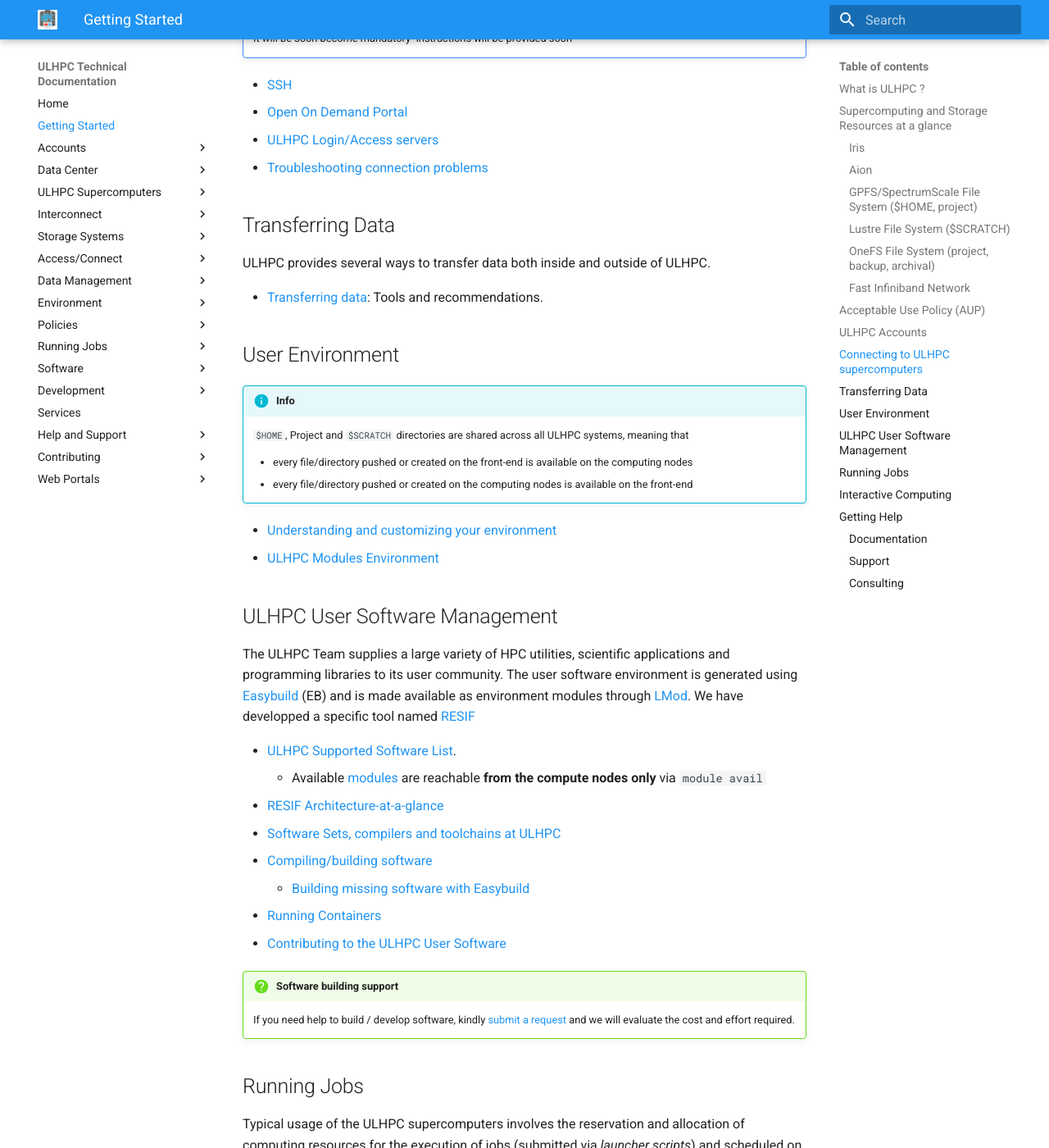
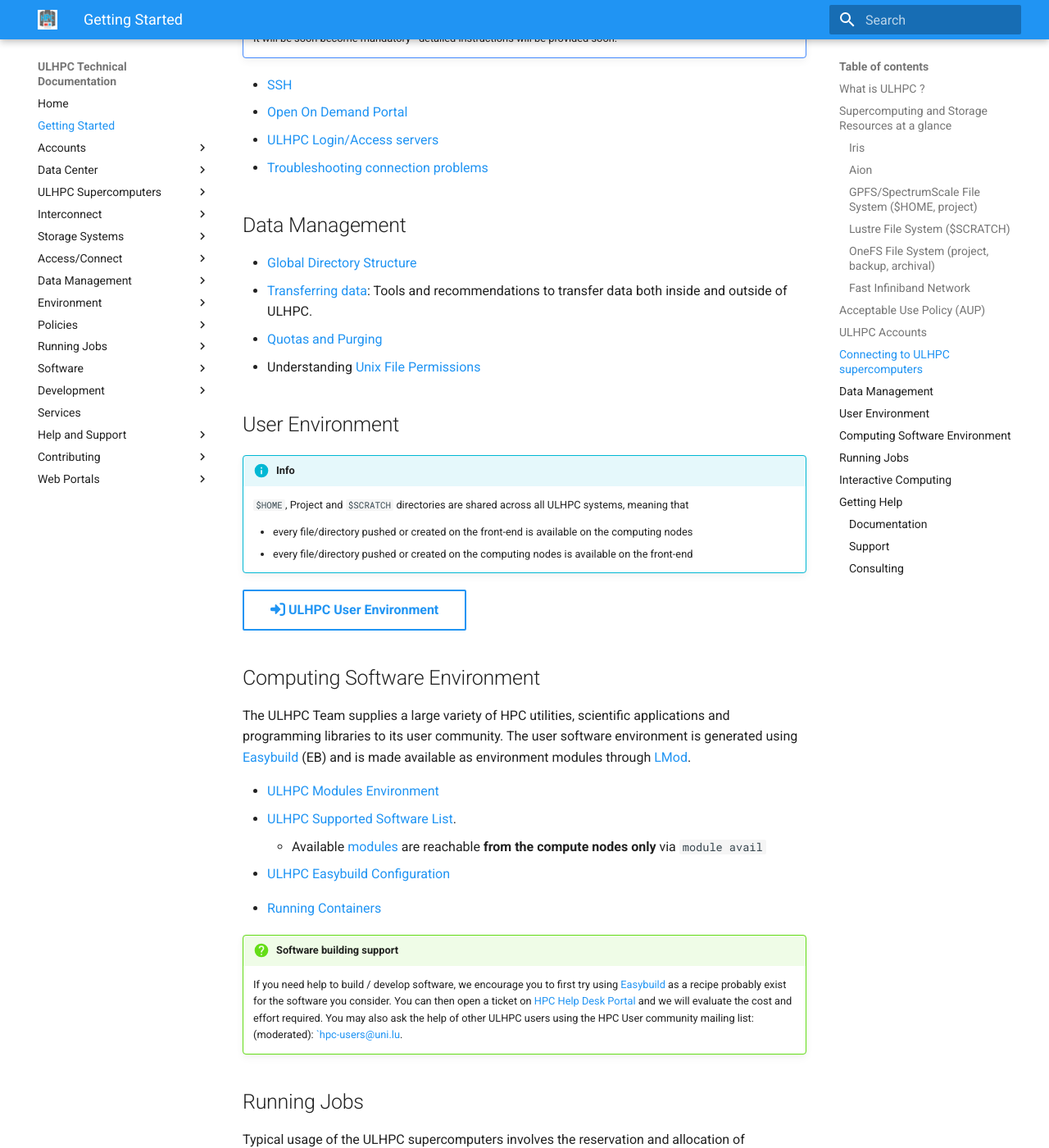
Before and after one commit to ULHPC/ulhpc-docs, an MkDocs documentation site: the page built from docs/getting-started.md, in a window 1280 px wide and 1400 px high, scrolled down 4709 px. Shown: the whole window at 82% size. Built offline with MkDocs 1.6.1 and Material for MkDocs 9.7.7, drawn with Linux system fonts in a browser that asks for light colours; comment, search, counter and statistics services are not loaded; some of the changed text lies outside the part shown.

Commit message:
professional support
Signed-off-by: Sebastien Varrette <Sebastien.Varrette@uni.lu>

```diff
--- a/docs/getting-started.md
+++ b/docs/getting-started.md
@@ -139,7 +139,7 @@ In order to use the ULHPC facilities, you need to have a user account with an as
 ## Connecting to ULHPC supercomputers
 
 !!! check "MFA is *strongly encouraged* for all ULHPC users"
-    It will be soon become mandatory- instructions will be provided soon
+    It will be soon become mandatory - detailed instructions will be provided soon.
 
 <!-- * [Multi-Factor Authentication (MFA)](connect/mfa.md)-->
 
@@ -150,12 +150,14 @@ In order to use the ULHPC facilities, you need to have a user account with an as
 
 <!-- * [Live status](https://hpc.uni.lu/live-status/motd/) -->
 
-## Transferring Data
+## Data Management
 
-ULHPC provides several ways to transfer data both inside and outside
+* [Global Directory Structure](data/layout.md)
+* [Transferring data](data/transfer.md): Tools and recommendations to transfer data both inside and outside
 of ULHPC.
+* [Quotas and Purging](filesystems/quotas.md)
+* Understanding [Unix File Permissions](filesystems/unix-file-permissions.md)
 
-* [Transferring data](data/transfer.md): Tools and recommendations.
 
 ## User Environment
 
@@ -166,43 +168,56 @@ of ULHPC.
     * every file/directory pushed or created on the front-end is available on the computing nodes
     * every file/directory pushed or created on the computing nodes is available on the front-end
 
-* [Understanding and customizing your environment](environment/index.md)
-* [ULHPC Modules Environment](environment/modules.md)
+[:fontawesome-solid-sign-in-alt: ULHPC User Environment](environment/index.md){: .md-button .md-button--link }
 
-## ULHPC User Software Management
+<!-- * [Understanding and customizing your environment](environment/index.md) -->
+<!-- * [ULHPC Modules Environment](environment/modules.md) -->
+<!-- * [ULHPC Easybuild Configuration](environment/easybuild.md) -->
+
+<!-- ### User Software Management -->
+
+## Computing Software Environment
 
 The ULHPC Team supplies a large variety of HPC utilities, scientific applications and programming libraries to its user community.
-The user software environment is generated using [Easybuild](https://easybuild.readthedocs.io) (EB) and is made available as environment modules through [LMod](https://lmod.readthedocs.io/). We have developped a specific tool named [RESIF](software/resif.md)
+The user software environment is generated using [Easybuild](https://easybuild.readthedocs.io) (EB) and is made available as environment modules through [LMod](https://lmod.readthedocs.io/). <!-- We have developped a specific tool named [RESIF](software/resif.md) -->
 
+* [ULHPC Modules Environment](environment/modules.md)
 * [ULHPC Supported Software List](./software/index.md).
     - Available [modules](./environment/modules.md) are reachable **from the compute nodes only** via `module avail`
-* [RESIF Architecture-at-a-glance](software/resif.md)
-* [Software Sets, compilers and toolchains at ULHPC](software/swsets.md)
-* [Compiling/building software](development/software/index.md)
-    - [Building missing software with Easybuild](development/software/easybuild.md)
+* [ULHPC Easybuild Configuration](environment/easybuild.md)
+
+<!-- * [RESIF Architecture-at-a-glance](software/resif.md) -->
+<!-- * [Software Sets, compilers and toolchains at ULHPC](software/swsets.md) -->
+<!-- * [Compiling/building software](development/software/index.md) -->
+<!--     - [Building missing software with Easybuild](development/software/easybuild.md) -->
 * [Running Containers](containers/index.md)
-* [Contributing to the ULHPC User Software](development/software/contributing.md)
+<!-- * [Contributing to the ULHPC User Software](development/software/contributing.md) -->
 
 !!! question "Software building support"
-	If you need help to build / develop software, kindly [submit a request](https://hpc-tracker.uni.lu) and
-	we will evaluate the cost and effort required.
+	If you need help to build / develop software, we encourage you to first try using [Easybuild](environment/easybuild.md) as a recipe probably exist for the software you consider.
+    You can then open a ticket on [HPC Help Desk Portal](support/index.md#help-desk) and we will evaluate the cost and effort required.
+    You may also ask the help of other ULHPC users using the HPC User community mailing list: (moderated): [`hpc-users@uni.lu](mailto:hpc-users 'at' uni.lu).
 
 ## Running Jobs
 
 Typical usage of the ULHPC supercomputers involves the reservation and allocation of computing resources for the execution of jobs (submitted via _launcher scripts_) and scheduled on the platform thanks to a Resource and Job Management Systems (RJMS) - [Slurm](https://slurm.schedmd.com/documentation.html) in our case.
 
-* [Slurm overview](slurm/index.md)
-* [Convenient Slurm Commands](slurm/commands.md)
+[:fontawesome-solid-sign-in-alt: Slurm on ULHPC clusters](slurm/index.md){: .md-button .md-button--link }
+[:fontawesome-solid-sign-in-alt: Convenient Slurm Commands](slurm/commands.md){: .md-button .md-button--link }
+
 * [Rich set of launcher scripts examples](slurm/launchers.md)
-* [Fairshare and Job Accounting](slurm/fairsharing.md)
+* [Fairshare](slurm/fairsharing.md)
+* [Job Priority and Backfilling](jobs/priority.md)
+* [Job Accounting and Billing](jobs/billing.md)
+
 
 ## Interactive Computing
 
 ULHPC also supports interactive computing.
 
-* [Interactive jobs](slurm/interactive.md)
-* [Jupyter Notebook](services/jupyter.md)
-* [Interactive Big Data Analytics with Spark](bigdata/spark.md)
+* [Interactive jobs](jobs/interactive.md)
+<!-- * [Jupyter Notebook](services/jupyter.md) -->
+<!-- * [Interactive Big Data Analytics with Spark](bigdata/spark.md) -->
 
 
 ## Getting Help
@@ -236,5 +251,10 @@ We have always maintained an extensive [documentation](https://hpc-docs.uni.lu)
 
 ### Consulting
 
-Expert-level service and support can be provided by the University HPC staff in the form of pools of 4-hour specialized help, at 480€ VAT excluded (equivalent to 120€ per hour expert rate EA).
-Service and support activities include but are not limited to HPC training on facilities utilization, software installation, HPC workflow development. For more details: see [ULHPC Consulting Services](support/professional-services.md)
+{%
+   include-markdown "support/professional-services.md"
+   start="<!--intro-start-->"
+   end="<!--intro-end-->"
+%}
+
+For more details: see [ULHPC Consulting Services](support/professional-services.md)
--- /dev/null
+++ b/docs/support/professional-services.md
@@ -0,0 +1,12 @@
+# Consulting and Professional HPC Support Services
+
+<!--intro-start-->
+Expert-level service and support can be provided by the University HPC staff in the form of **pools of 4-hour specialized help, at 480€ VAT excluded** (equivalent to 120€ per hour expert rate EA).
+Service and support activities include but are not limited to HPC training on facilities utilization, software installation, HPC workflow development.
+<!--intro-end-->
+
+Such support service is typically handled by an HPC service agreement signed between the ULHPC and the company requesting consultant services.
+Note that such expert-level support is natively embedded on all [HPC Resource allocation Service Contract for external and private partners](../policies/usage-charging.md#hpc-service-contract-for-external-and-private-partners).
+
+
+[:fontawesome-solid-sign-in-alt: Contact us for more details.](mailto:hpc-users@uni.lu){: .md-button .md-button--link }
--- a/mkdocs.yml
+++ b/mkdocs.yml
@@ -78,7 +78,7 @@ nav:
     - Usage Charging Policy:                         'policies/usage-charging.md'
     - HPC Resource Allocations for Research Project: 'policies/usage-charging/#hpc-resource-allocations-for-research-project'
     - HPC Service Agreement for Externals:           'policies/usage-charging/#hpc-service-contract-for-external-and-private-partners'
-    # - Expert-level service:                        'support/professional-services.md'
+    - Expert-level HPC services:                     'support/professional-services.md'
     # - Data Policy: 'policies/data.md
   ###############
   - Running Jobs:
@@ -237,7 +237,7 @@ nav:
     # - FAQ: 'support/faq.md'
     - Overview: 'support/index.md'
     - Helpdesk / Ticket Portal: https://hpc.uni.lu/support
-    # - ULHPC Consulting Services: 'support/professional-services.md'
+    - ULHPC Consulting Services: 'support/professional-services.md'
   #########################
   # - DevOps Management:
   #   - Collaborative Development:
```
Also changed, not shown: docs/support/index.md (+2 -2 lines).
